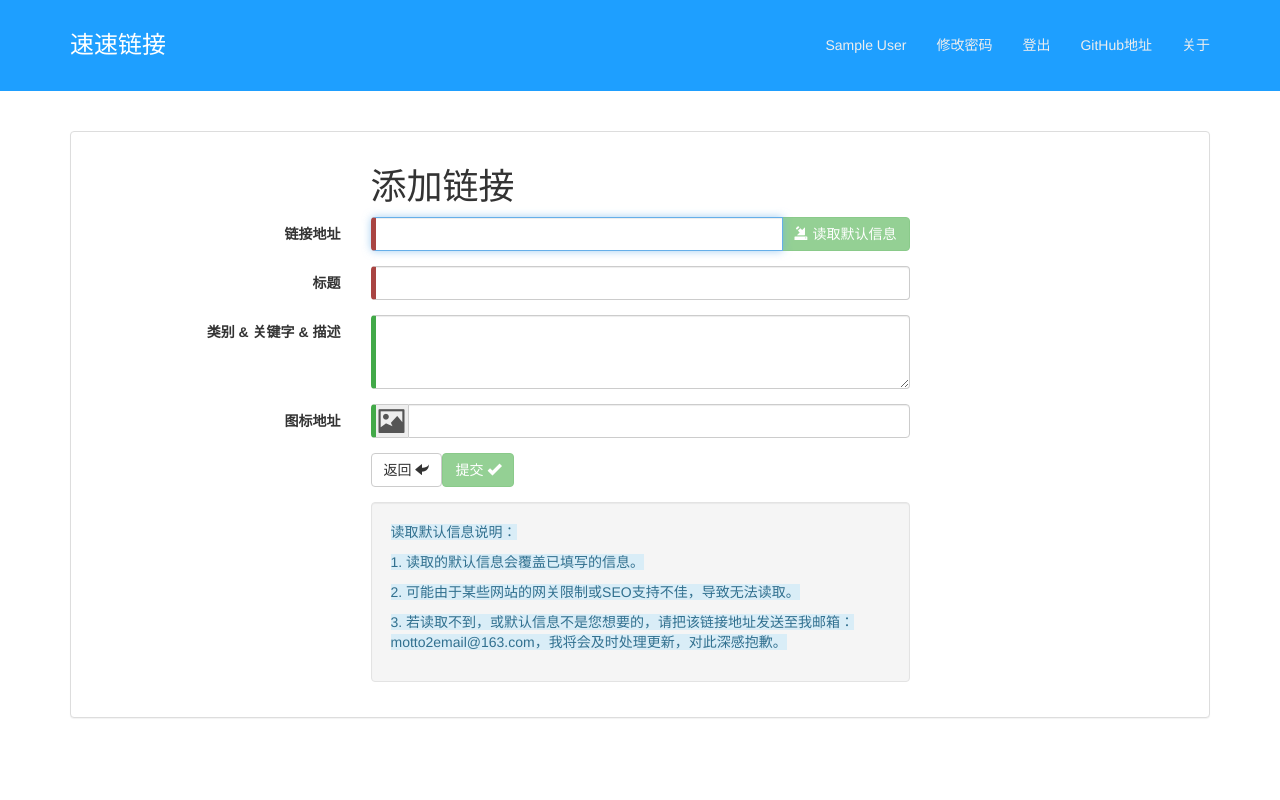
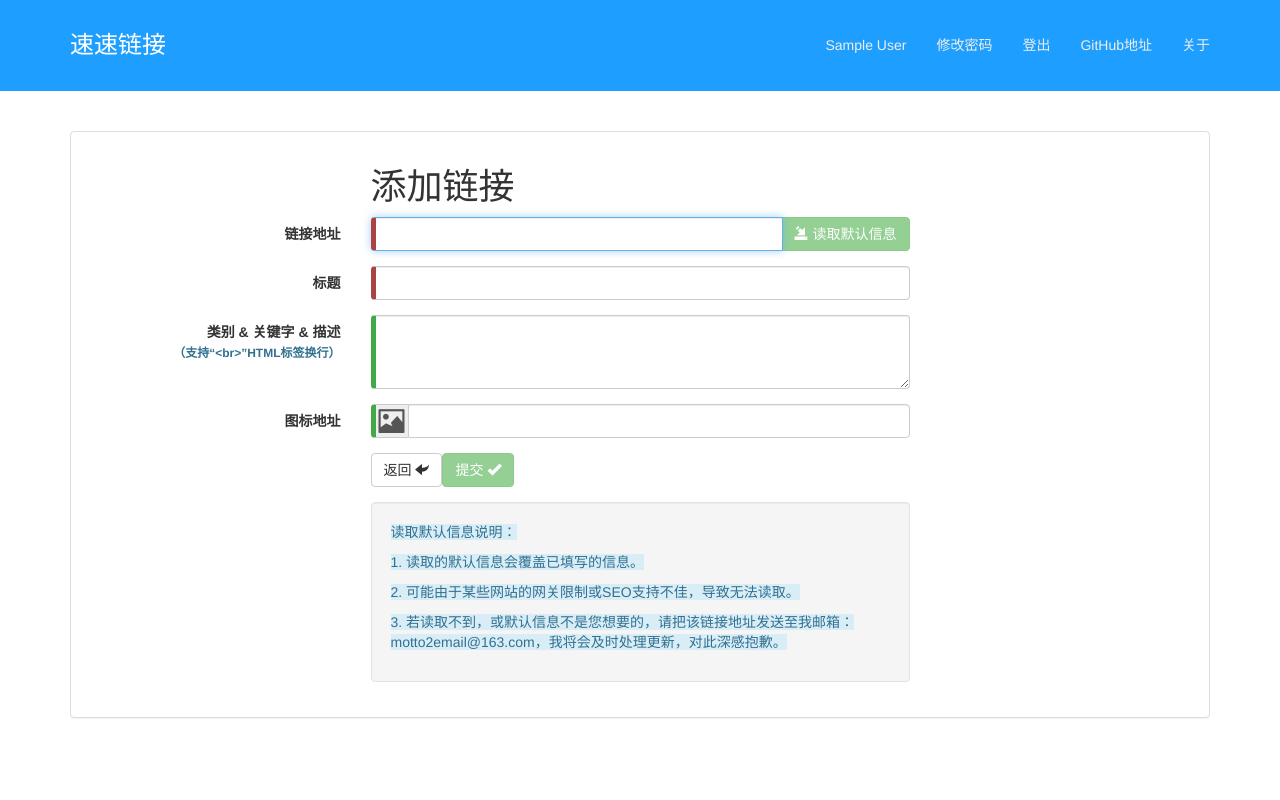
Before and after one commit to motto2github/SuSuLink, an Angular app: page /user-link/insert in a window 1280 px wide. Shown: the top 800 px of the page. Built offline with nearby package versions, Linux system fonts and the light colour scheme; sample sign-in values are in the browser's storage.

Commit message:
html filter support br

```diff
--- a/src/app/cpn/user-link-insert/user-link-insert.component.html
+++ b/src/app/cpn/user-link-insert/user-link-insert.component.html
@@ -33,7 +33,11 @@
             <div class="col-md-6 col-md-offset-3 text-danger" [hidden]="!title.hasError('required') || title.pristine">请输入标题</div>
           </div>
           <div class="form-group">
-            <label for="summary" class="control-label col-md-3">类别 & 关键字 & 描述</label>
+            <label for="summary" class="control-label col-md-3">
+              <span>类别 & 关键字 & 描述</span>
+              <br>
+              <span class="text-info" style="font-size:12px;">（支持“&lt;br&gt;”HTML标签换行）</span>
+            </label>
             <div class="col-md-6">
               <textarea tabindex="4" class="form-control" rows="3" id="summary" formControlName="summary" [class.ssl-valid]="!summary.errors" [class.ssl-invalid]="summary.errors"></textarea>
             </div>
--- a/src/app/cpn/user-link-insert/user-link-insert.component.ts
+++ b/src/app/cpn/user-link-insert/user-link-insert.component.ts
@@ -96,7 +96,7 @@ export class UserLinkInsertComponent implements OnInit, DoCheck, AfterViewInit {
         if (ri.code !== '1') return this.errMsg = ri.msg;
         let linkInfo = ri.data.link_info;
         this.title.setValue(linkInfo.title);
-        this.summary.setValue(linkInfo.description + (linkInfo.description && linkInfo.keywords ? '\n\n' : '') + linkInfo.keywords);
+        this.summary.setValue(linkInfo.description + (linkInfo.description && linkInfo.keywords ? '\n<br>\n' : '') + linkInfo.keywords);
         this.iconUrl.setValue(linkInfo.icon_url);
       // }, 150);
     });
--- a/src/app/cpn/user-link-update/user-link-update.component.html
+++ b/src/app/cpn/user-link-update/user-link-update.component.html
@@ -42,7 +42,11 @@
               <div class="col-md-6 col-md-offset-3 text-danger" [hidden]="!title.hasError('required') || title.pristine">请输入标题</div>
             </div>
             <div class="form-group">
-              <label for="summary" class="control-label col-md-3">类别 & 关键字 & 描述</label>
+              <label for="summary" class="control-label col-md-3">
+                <span>类别 & 关键字 & 描述</span>
+                <br>
+                <span class="text-info" style="font-size:12px;">（支持“&lt;br&gt;”HTML标签换行）</span>
+              </label>
               <div class="col-md-6">
                 <textarea tabindex="4" class="form-control" rows="3" id="summary" formControlName="summary" [class.ssl-valid]="!summary.errors" [class.ssl-invalid]="summary.errors"></textarea>
               </div>
--- a/src/app/cpn/user-link-update/user-link-update.component.ts
+++ b/src/app/cpn/user-link-update/user-link-update.component.ts
@@ -107,7 +107,7 @@ export class UserLinkUpdateComponent implements OnInit, DoCheck, AfterViewInit {
         if (ri.code !== '1') return this.errMsg = ri.msg;
         let linkInfo = ri.data.link_info;
         this.title.setValue(linkInfo.title);
-        this.summary.setValue(linkInfo.description + (linkInfo.description && linkInfo.keywords ? '\n\n' : '') + linkInfo.keywords);
+        this.summary.setValue(linkInfo.description + (linkInfo.description && linkInfo.keywords ? '\n<br>\n' : '') + linkInfo.keywords);
         this.iconUrl.setValue(linkInfo.icon_url);
       // }, 150);
     });
```
